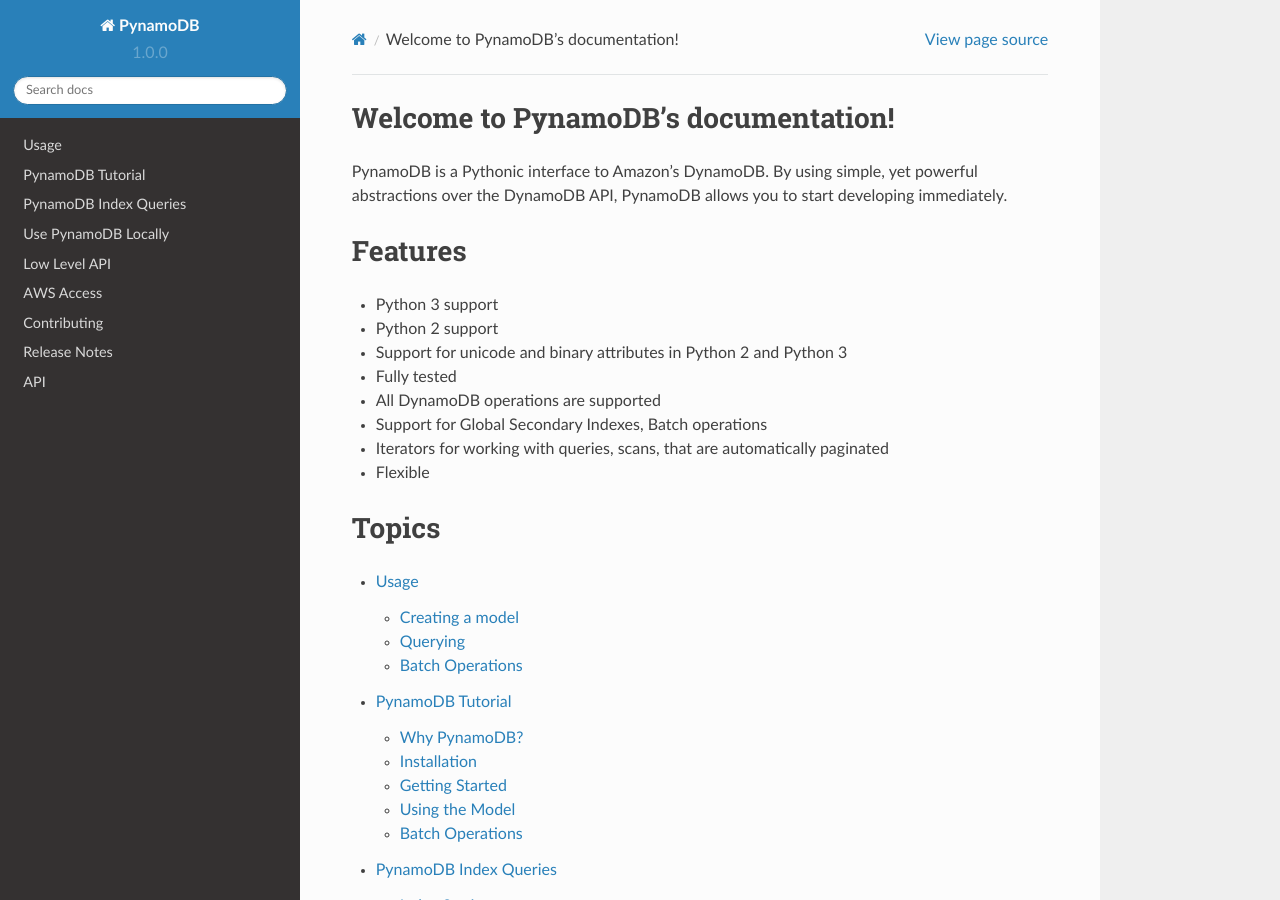
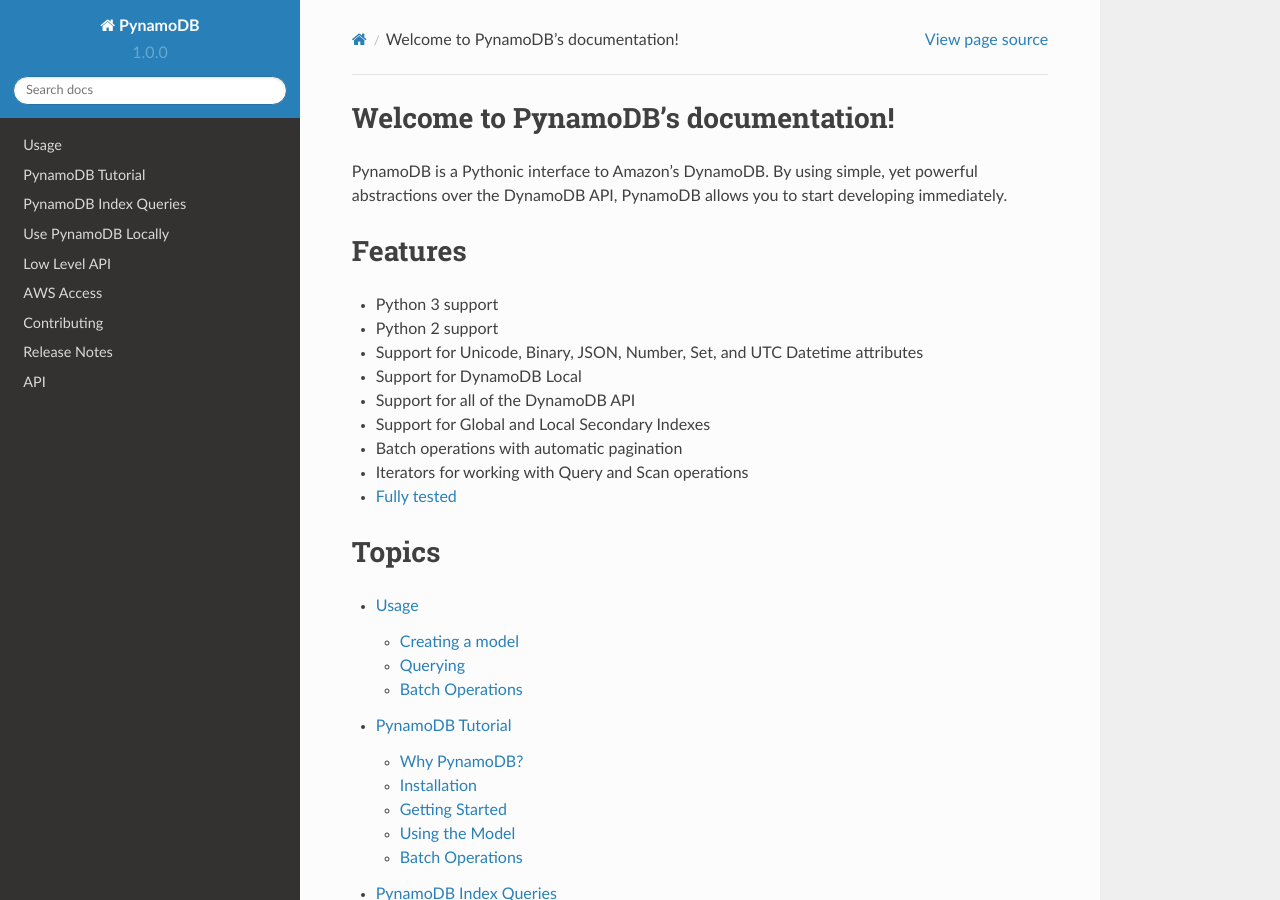
Before and after one commit to pynamodb/PynamoDB, a Sphinx documentation site: the page built from docs/index.rst, in a window 1280 px wide and 900 px high. Built offline with Sphinx 7.4.7 and the Read the Docs theme 2.0.0, drawn with Linux system fonts in a browser that asks for light colours.

Commit message:
Minor corrections in docs

```diff
--- a/docs/index.rst
+++ b/docs/index.rst
@@ -12,12 +12,13 @@
 
 * Python 3 support
 * Python 2 support
-* Support for unicode and binary attributes in Python 2 and Python 3
-* Fully tested
-* All DynamoDB operations are supported
-* Support for Global Secondary Indexes, Batch operations
-* Iterators for working with queries, scans, that are automatically paginated
-* Flexible
+* Support for Unicode, Binary, JSON, Number, Set, and UTC Datetime attributes
+* Support for DynamoDB Local
+* Support for all of the DynamoDB API
+* Support for Global and Local Secondary Indexes
+* Batch operations with automatic pagination
+* Iterators for working with Query and Scan operations
+* `Fully tested <https://coveralls.io/r/jlafon/PynamoDB>`_
 
 Topics
 ======
--- a/docs/quickstart.rst
+++ b/docs/quickstart.rst
@@ -102,7 +102,7 @@
 
     with UserModel.batch_write() as batch:
         for i in range(100):
-            batch.save(UserModel('user-{0}@example.com', first_name='Samuel', last_name='Adams'))
+            batch.save(UserModel('user-{0}@example.com'.format(i), first_name='Samuel', last_name='Adams'))
 
 Now, suppose you want to retrieve all those users:
 
```
